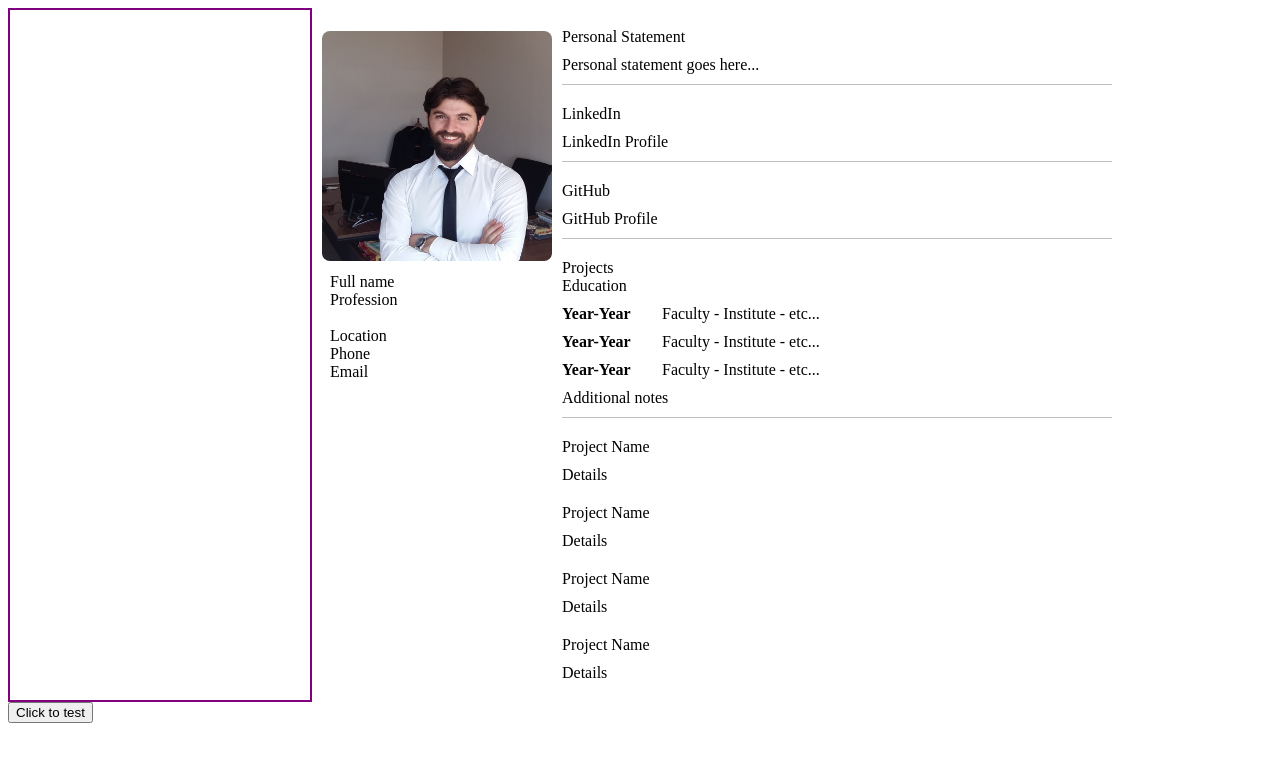
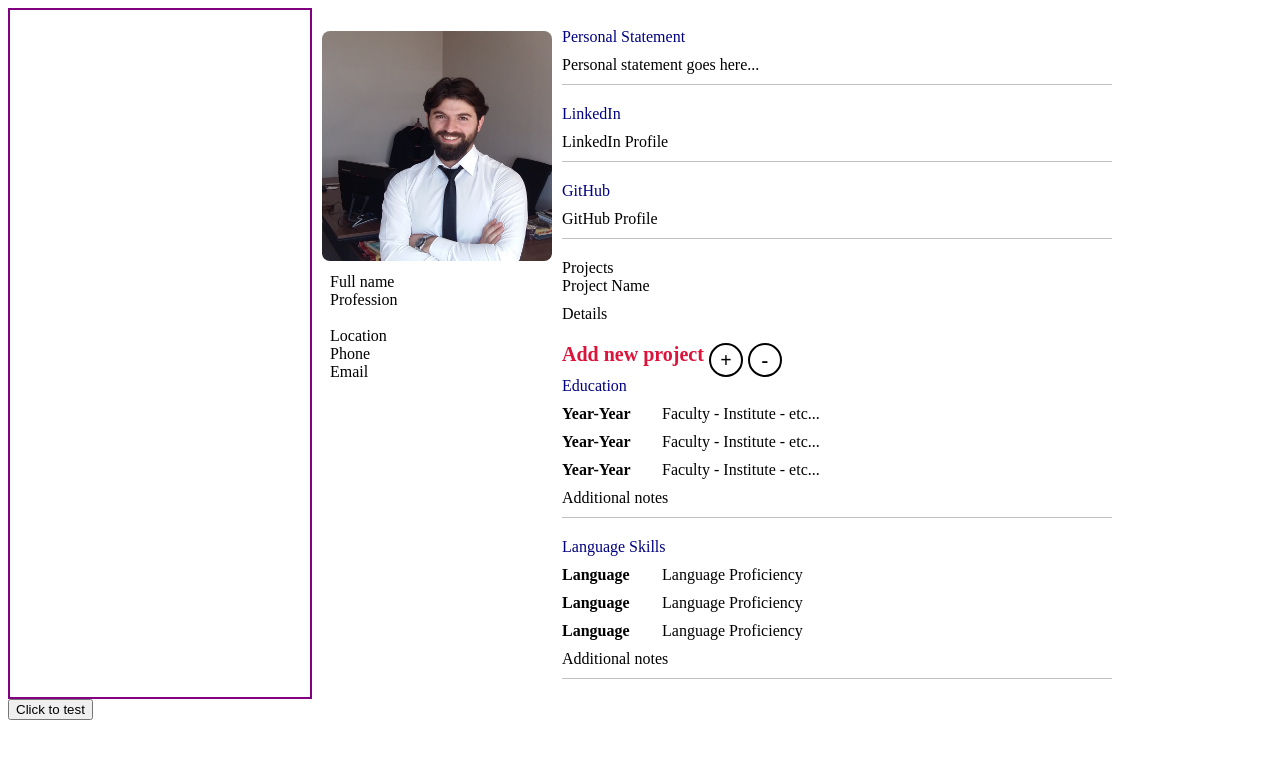
Before and after one commit to codeyourwaytofreedom/cv-maker, a Next.js app: page /test in a window 1280 px wide. Shown: the top 762 px of the page. Built offline with nearby package versions, Linux system fonts and the light colour scheme.

Commit message:
Adder component done.
Language component added.

CV structure almost done.

Retouches needed.

Keep going.

Remember why you started.

```diff
--- a/components/adder.tsx
+++ b/components/adder.tsx
@@ -5,10 +5,19 @@ import { faPlusCircle, faMinusCircle, faCheck, faLink } from "@fortawesome/free-
 const Adder = ({min, max, setter, set}) => {
     return (
         <span style={{display:"flex", columnGap:"5px"}}>
-        <span>Add new project</span>
-        <FontAwesomeIcon icon={faPlusCircle} size={"xl"} onClick={()=> set < max ? setter(set+1) : setter(set)}/>
-        <span> </span>
-        <FontAwesomeIcon icon={faMinusCircle} size={"xl"} onClick={()=>set > min ? setter(set-1) : setter(set)}/>
+            <span style={{fontSize:"20px", fontWeight:"600", color:"crimson"}}>Add new project</span>
+            <span           style={{fontSize:"20px", border:"2px solid black", cursor:"pointer",
+                            borderRadius:"50%",  width:"30px", height:"30px",
+                            fontWeight:"600",display:"grid", justifyContent:"center",
+                            alignItems:"center"}} onClick={()=> set < max ? setter(set+1) : setter(set)}>
+                +
+            </span>
+            <span style={{fontSize:"20px", border:"2px solid black", cursor:"pointer",
+                            borderRadius:"50%",  width:"30px", height:"30px",
+                            fontWeight:"600",display:"grid", justifyContent:"center",
+                            alignItems:"center"}}onClick={()=>set > min ? setter(set-1) : setter(set)}>
+                -
+            </span>
         </span>
      );
 }
--- a/components/chapter.tsx
+++ b/components/chapter.tsx
@@ -32,8 +32,7 @@ const Chapter = ({guide, title_holder, content_holder}) => {
                         border:guide ? "1px solid silver" : "none"
                     }}/> */}
                     <div contentEditable={true}  onFocus={()=> setTools("title")} style={{
-                        fontSize: title_Styles[0], fontWeight:title_Styles[1] === 600 ? "bolder" : "400", textDecoration:title_Styles[2] === "underline" ? "underline" : "none",
-                        border:guide ? "1px solid silver" : "none",
+                       color:"navy", fontSize: title_Styles[0], fontWeight:title_Styles[1] === 600 ? "bolder" : "400", textDecoration:title_Styles[2] === "underline" ? "underline" : "none",
                     }}>
                             {title_holder}
                     </div>
--- a/components/chapter_double.tsx
+++ b/components/chapter_double.tsx
@@ -34,7 +34,7 @@ const Chapter_double = ({guide, title_holder, content_holder_L, content_holder_R
                         style={{fontSize: title_Styles[0], fontWeight: title_Styles[1], textDecoration: title_Styles[2],
                         border:guide ? guide_border : "none"}}/> */}
                     <div contentEditable={true} onFocus={()=> setTools("title")}
-                        style={{fontSize: title_Styles[0], fontWeight: title_Styles[1] === 600 ? "bolder" : "400", textDecoration: title_Styles[2],
+                        style={{ color:"navy", fontSize: title_Styles[0], fontWeight: title_Styles[1] === 600 ? "bolder" : "400", textDecoration: title_Styles[2],
                         border:guide ? guide_border : "none"}}>
                         {title_holder}
                     </div>
--- a/pages/test.tsx
+++ b/pages/test.tsx
@@ -12,6 +12,7 @@ import Chapter from "../components/chapter";
 import Chapter_double from "../components/chapter_double";
 import Skill_title from "../components/skill_title";
 import Project from "../components/project";
+import Adder from "../components/adder";
 
 const Test = () => {
     const test = useRef();
@@ -53,25 +54,28 @@ const Test = () => {
                     <Summary_line p_holder={"Email"}/>
                 </div>
             </div>
+
             <div className={x.cv_details}>
                 <Chapter  title_holder={"Personal Statement"} content_holder={"Personal statement goes here..."}/>
                 <Chapter  title_holder={"LinkedIn"} content_holder={"LinkedIn Profile"}/>
                 <Chapter  title_holder={"GitHub"} content_holder={"GitHub Profile"}/>
 
                 <Skill_title title_holder={"Projects"}/>
-{/*                 {
+                {
                     [...Array(project_number)].map( p => <Project/>)
-                } */}
+                }
+                <Adder min={1} max={20} setter={setProject_number} set={project_number}/>
+
                 <Chapter_double
                             title_holder={"Education"}
                             content_holder_L={"Year-Year"}
                             content_holder_R={"Faculty - Institute - etc..."}
                             />
-                <Project/>
-                <Project/>
-                <Project/>
-                <Project/>
-
+                <Chapter_double
+                            title_holder={"Language Skills"}
+                            content_holder_L={"Language"}
+                            content_holder_R={"Language Proficiency"}
+                            />
             </div>
 
 
```
